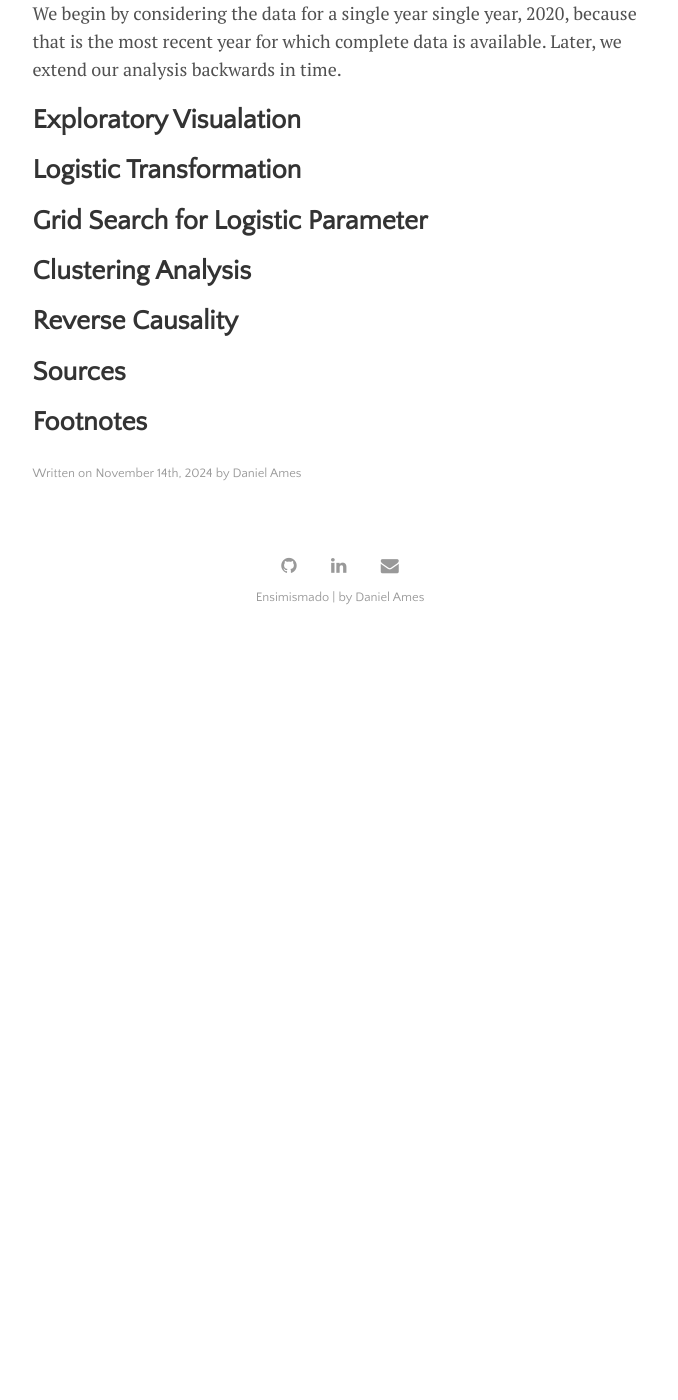
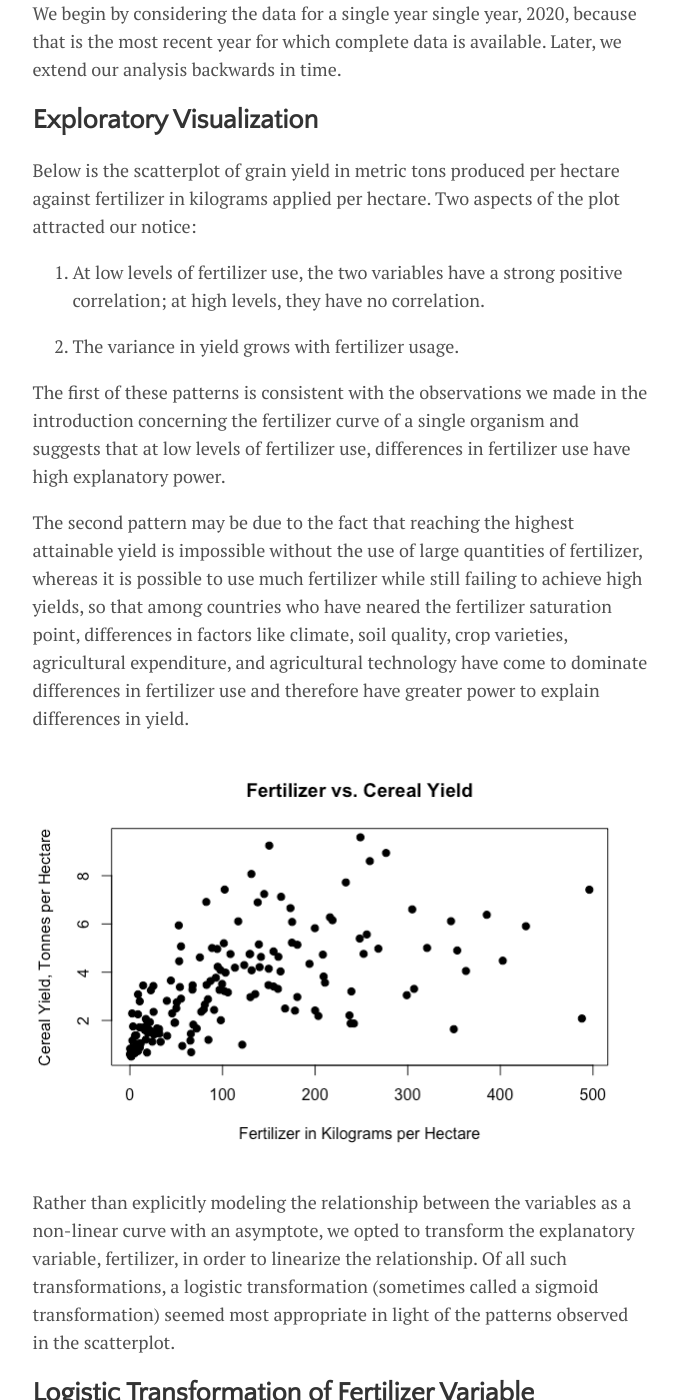
Before and after one commit to DanielAmes/DanielAmes.github.io, a Jekyll site: the page built from _posts/2024-11-14-grainyieldproject.md, in a window 1280 px wide and 1400 px high, scrolled down 1506 px. Shown: the whole window, without its empty margins (300-978 px from the left). Built offline with Jekyll 4.4.1, drawn with Linux system fonts in a browser that asks for light colours; before the commit the page ends 2149 px from its top, so only the background shows below that.

Commit message:
Added Scatter plot

```diff
--- a/_posts/2024-11-14-grainyieldproject.md
+++ b/_posts/2024-11-14-grainyieldproject.md
@@ -26,11 +26,23 @@ The grain yield data comes from [Our World in Data](https://ourworldindata.org/c
 
 We begin by considering the data for a single year single year, 2020, because that is the most recent year for which complete data is available. Later, we extend our analysis backwards in time.
 
-## Exploratory Visualation
+## Exploratory Visualization
 
+Below is the scatterplot of grain yield in metric tons produced per hectare against fertilizer in kilograms applied per hectare. Two aspects of the plot attracted our notice:
 
+1. At low levels of fertilizer use, the two variables have a strong positive correlation; at high levels, they have no correlation.
 
-## Logistic Transformation
+2. The variance in yield grows with fertilizer usage.
+
+The first of these patterns is consistent with the observations we made in the introduction concerning the fertilizer curve of a single organism and suggests that at low levels of fertilizer use, differences in fertilizer use have high explanatory power.
+
+The second pattern may be due to the fact that reaching the highest attainable yield is impossible without the use of large quantities of fertilizer, whereas it is possible to use much fertilizer while still failing to achieve high yields, so that among countries who have neared the fertilizer saturation point, differences in factors like climate, soil quality, crop varieties, agricultural expenditure, and agricultural technology have come to dominate differences in fertilizer use and therefore have greater power to explain differences in yield.
+
+![Figure 3]({{ site.baseurl }}/assets/img/FertilizerYieldScatter.png)
+
+Rather than explicitly modeling the relationship between the variables as a non-linear curve with an asymptote, we opted to transform the explanatory variable, fertilizer, in order to linearize the relationship. Of all such transformations, a logistic transformation (sometimes called a sigmoid transformation) seemed most appropriate in light of the patterns observed in the scatterplot.
+
+## Logistic Transformation of Fertilizer Variable
 
 ## Grid Search for Logistic Parameter
 
```
Also changed, not shown: assets/img/FertilizerYieldScatter.png (added), 3 other files.
